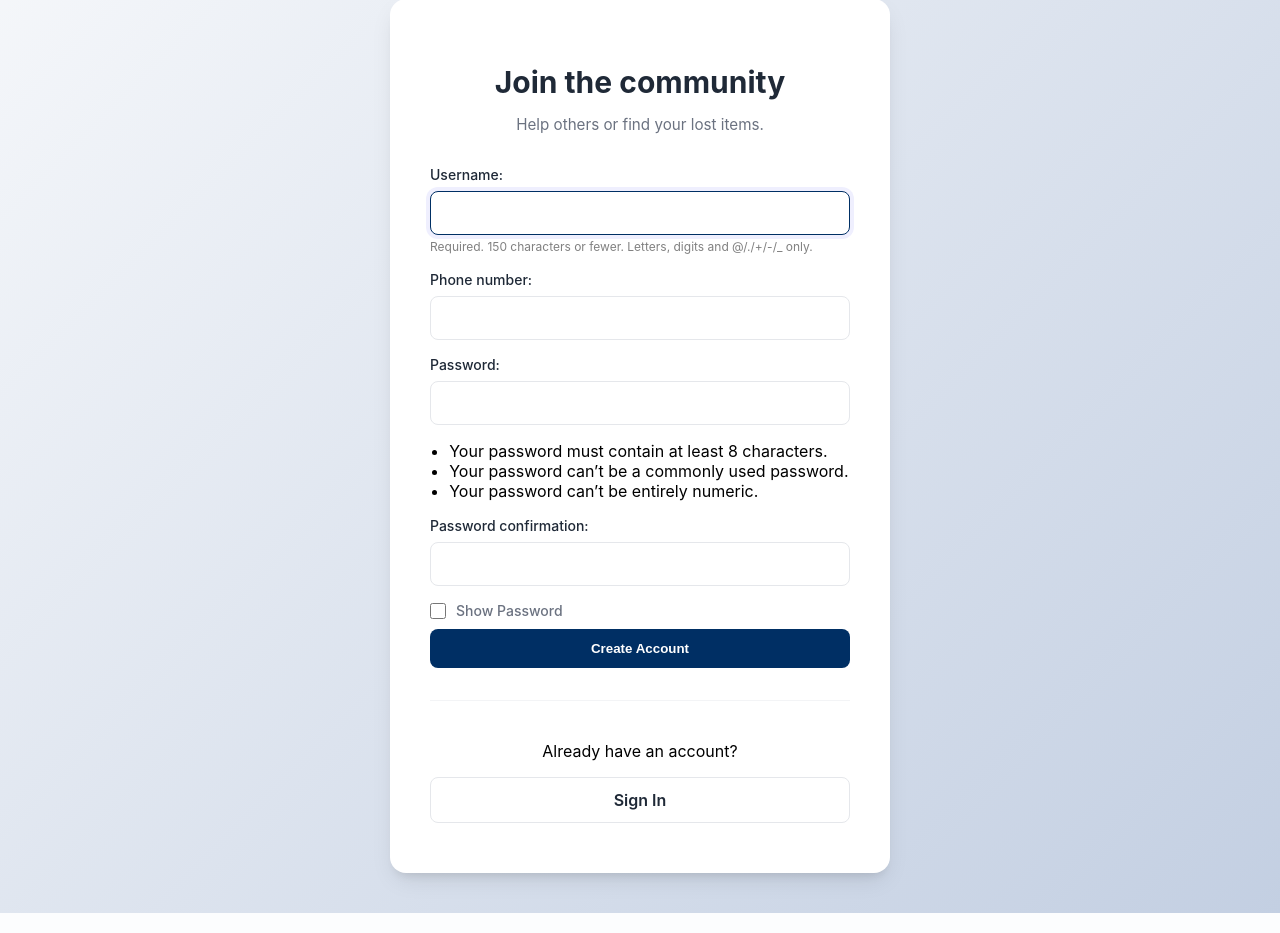
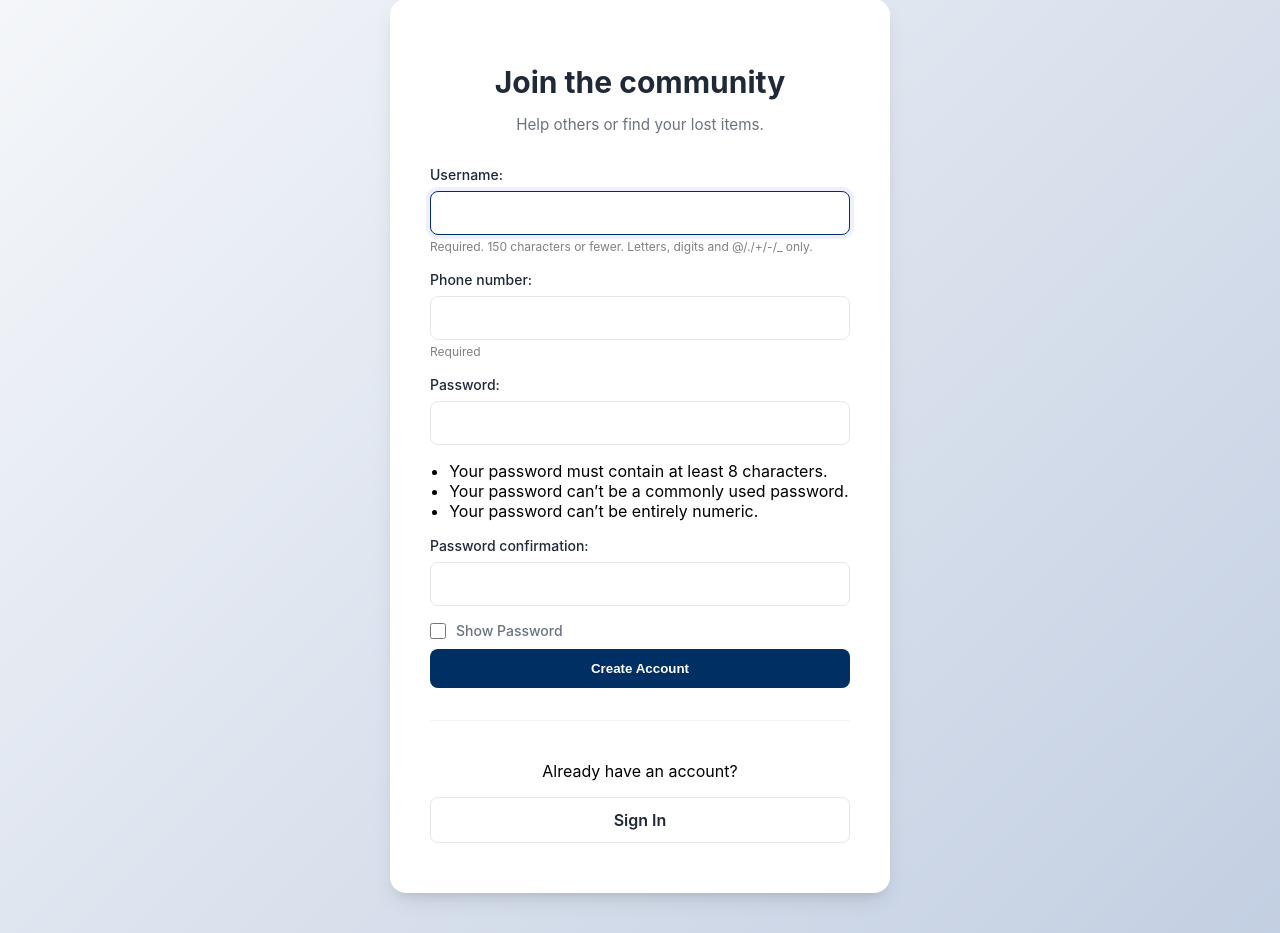
Before and after one commit to Komil-goat/Lost-found, a Django app: page /users/register/ in a window 1280 px wide. Shown: the part 41-974 px from the top of the page. Run offline with Django 5.2, Linux system fonts and the light colour scheme.

Commit message:
Minor text addition for register.html

```diff
--- a/users/templates/users/register.html
+++ b/users/templates/users/register.html
@@ -35,6 +35,7 @@
             <div class="form-group">
                 <label for="{{ form.phone_number.id_for_label }}">Phone number:</label>
                 {{ form.phone_number }}
+                <small class="help-text" style="font-size: 0.75rem; color: grey;">Required</small>
             </div>
 
             <div class="form-group">
```
